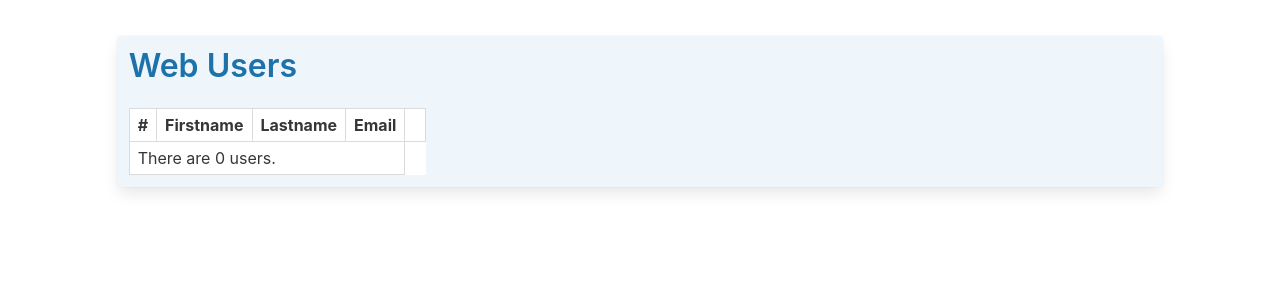
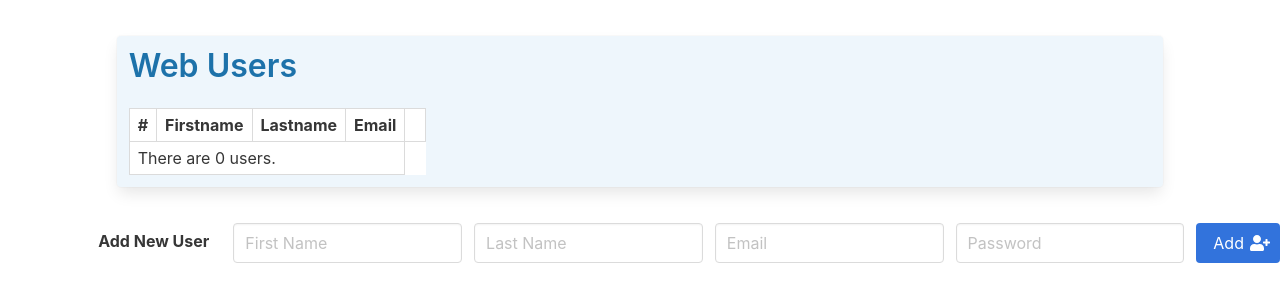
Before and after one commit to kurumicake/comp2350-week6-A00970304, a Node server app: page / in a window 1280 px wide. Shown: the top 302 px of the page. Run offline with Node 20, Linux system fonts and the light colour scheme; data that the repository does not hold is empty; some libraries are stand-ins or nearby versions.

Commit message:
third commit

```diff
--- a/databaseAccessLayer.js
+++ b/databaseAccessLayer.js
@@ -19,5 +19,39 @@ async function getAllUsers() {
 	}
 }
 
+const passwordPepper = "SeCretPeppa4MySal+";
+async function addUser(postData) {
+	let sqlInsertSalt = `
+INSERT INTO web_user (first_name, last_name, email, password_salt)
+VALUES (:first_name, :last_name, :email, sha2(UUID(),512));
+`;
+	let params = {
+		first_name: postData.first_name,
+		last_name: postData.last_name,
+		email: postData.email
+	};
+	console.log(sqlInsertSalt);
+	try {
+		const results = await database.query(sqlInsertSalt, params);
+		let insertedID = results.insertId;
+		let updatePasswordHash = `
+UPDATE web_user
+SET password_hash = sha2(concat(:password,:pepper,password_salt),512)
+WHERE web_user_id = :userId;
+`;
+		let params2 = {
+			password: postData.password,
+			pepper: passwordPepper,
+			userId: insertedID
+		}
+		console.log(updatePasswordHash);
+		const results2 = await database.query(updatePasswordHash, params2);
+		return true;
+	}
+	catch (err) {
+		console.log(err);
+		return false;
+	}
+}
 
-module.exports = {getAllUsers}
+module.exports = { getAllUsers, addUser }
--- a/databaseConnection.js
+++ b/databaseConnection.js
@@ -7,7 +7,8 @@ const dbConfigRender = {
 	user: "freedb_cwan_main",
 	password: "n!?hTMRsJ2GNPM*",
 	database: "freedb_comp2350-week2-A00970304",
-	multipleStatements: false
+	multipleStatements: false,
+	namedPlaceholders: true
 };
 
 const dbConfigLocal = {
@@ -15,7 +16,8 @@ const dbConfigLocal = {
 	user: "freedb_cwan_main",
 	password: "n!?hTMRsJ2GNPM*",
 	database: "Free DB",
-	multipleStatements: false
+	multipleStatements: false,
+	namedPlaceholders: true
 };
 
 if (is_render) {
--- a/routes/router.js
+++ b/routes/router.js
@@ -19,4 +19,24 @@ router.get('/', async (req, res) => {
 	}
 });
 
+router.post('/addUser', async (req, res) => {
+	console.log("form submit");
+	console.log(req.body);
+	try {
+	const success = await dbModel.addUser(req.body);
+	if (success) {
+	res.redirect("/");
+	}
+	else {
+	res.render('error', {message: "Error writing to MySQL"});
+	console.log("Error writing to MySQL");
+	}
+	}
+	catch (err) {
+	res.render('error', {message: "Error writing to MySQL"});
+	console.log("Error writing to MySQL");
+	console.log(err);
+	}
+	});
+
 module.exports = router;
--- a/views/index.ejs
+++ b/views/index.ejs
@@ -1,46 +1,49 @@
 <!DOCTYPE html>
 <html>
   <head>
-		<meta charset="utf-8"/>
-		<link rel="stylesheet" href="bulma.min.css">
-		<script defer src="https://use.fontawesome.com/releases/v5.3.1/js/all.js"> </script>
+    <meta charset="utf-8" />
+    <link rel="stylesheet" href="bulma.min.css" />
+    <script
+      defer
+      src="https://use.fontawesome.com/releases/v5.3.1/js/all.js"
+    ></script>
   </head>
   <body>
     <section class="section">
       <div class="maincolumns columns is-desktop is-vcentered">
-				<div class="column is-10 is-offset-1 notification is-info is-light box container">
-					<div class="title">
-						Web Users
-					</div>
+        <div
+          class="column is-10 is-offset-1 notification is-info is-light box container"
+        >
+          <div class="title">Web Users</div>
           <% if (locals.allUsers) { %>
           <div class="table-container">
             <table class="table is-bordered is-hoverable is-striped is-narrow">
               <thead>
                 <tr>
-								<th> # </th>
-								<th> Firstname </th>
-								<th> Lastname </th>
-								<th> Email </th>
-								<th> &nbsp; </th>
+                  <th>#</th>
+                  <th>Firstname</th>
+                  <th>Lastname</th>
+                  <th>Email</th>
+                  <th>&nbsp;</th>
                 </tr>
               </thead>
-							<% let i=0; %>
-							<% for(i=0; i < allUsers.length; i++) { %>
+              <% let i=0; %> <% for(i=0; i < allUsers.length; i++) { %>
               <tr>
                 <td><%= allUsers[i].first_name %></td>
                 <td><%= allUsers[i].last_name %></td>
                 <td><%= allUsers[i].email %></td>
-								<td><a href="/deleteUser?id=<%= allUsers[i].web_user_id %>">
+                <td>
+                  <a href="/deleteUser?id=<%= allUsers[i].web_user_id %>">
                     <span class="icon is-small">
-										<i class="fas fa-user-times"></i>
-									</span></a>
+                      <i class="fas fa-user-times"></i> </span
+                  ></a>
                 </td>
               </tr>
               <% } %>
               <tfoot>
-								<tr> <td colspan="4">
-								There are <%= i %> users.
-								</td> </tr>
+                <tr>
+                  <td colspan="4">There are <%= i %> users.</td>
+                </tr>
               </tfoot>
             </table>
           </div>
@@ -48,5 +51,62 @@
         </div>
       </div>
     </section>
+    <form action="addUser" method="post">
+      <div class="field is-horizontal">
+        <div class="field-label is-normal">
+          <label class="label">Add New User</label>
+        </div>
+        <div class="field-body">
+          <div class="field">
+            <p class="control is-expanded">
+              <input
+                name="first_name"
+                class="input"
+                type="text"
+                placeholder="First Name"
+              />
+            </p>
+          </div>
+          <div class="field">
+            <p class="control is-expanded">
+              <input
+                name="last_name"
+                class="input"
+                type="text"
+                placeholder="Last Name"
+              />
+            </p>
+          </div>
+          <div class="field">
+            <p class="control is-expanded">
+              <input
+                name="email"
+                class="input"
+                type="email"
+                placeholder="Email"
+              />
+            </p>
+          </div>
+          <div class="field">
+            <p class="control is-expanded">
+              <input
+                name="password"
+                class="input"
+                type="password"
+                placeholder="Password"
+              />
+            </p>
+          </div>
+          <div class="field">
+            <button class="button is-link">
+              <span>Add</span>
+              <span class="icon is-small">
+                <i class="fas fa-user-plus"></i>
+              </span>
+            </button>
+          </div>
+        </div>
+      </div>
+    </form>
   </body>
 </html>
```
Lines whose indentation alone changed are shown as unchanged.
